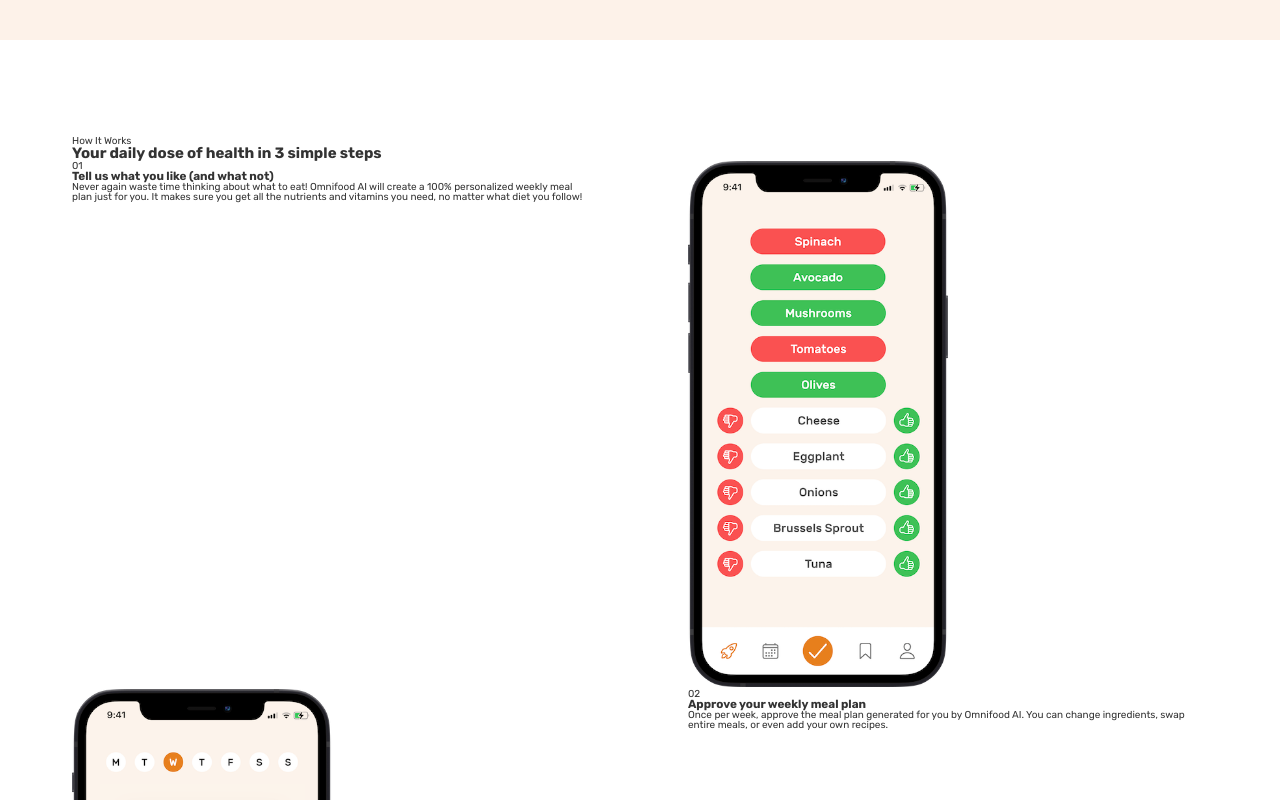
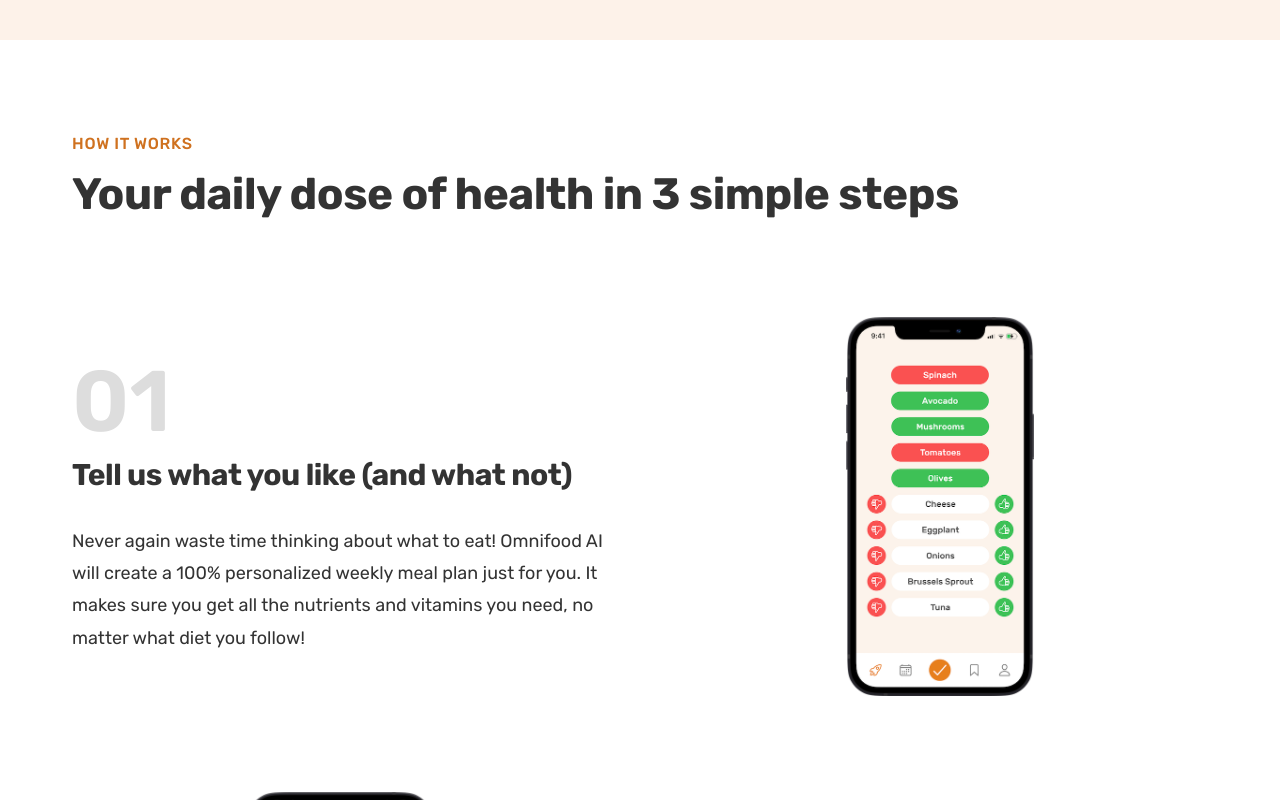
Before and after one commit to VanessaKasminoff/Omnifood, a React (Vite) app: page / in a window 1280 px wide. Shown: the part 720-1520 px from the top of the page. Built offline with nearby package versions, Linux system fonts and the light colour scheme.

Commit message:
Added styling to how it works section

```diff
--- a/src/App.jsx
+++ b/src/App.jsx
@@ -94,7 +94,7 @@
           />
           <Step
             stepNumber="03"
-            title="Receive meals at convenient time"
+            title="Receive meals at a convenient time"
             description="Best chefs in town will cook your selected meal every day, and we will deliver it to your door whenever works best for you. You can change delivery schedule and address daily!"
             imgSrc={appImg3}
             imgAlt="An iPhone app screen with personalized meal prep"
--- a/src/assets/css/App.css
+++ b/src/assets/css/App.css
@@ -258,17 +258,68 @@
   margin: 0 auto;
 }
 
+.how-subheading {
+  display: block;
+  font-size: 1.6rem;
+  font-weight: 500;
+  color: #cf711f;
+  text-transform: uppercase;
+  margin-bottom: 1.6rem;
+  letter-spacing: 0.75px;
+}
+
+.heading-secondary {
+  font-weight: 700;
+  font-size: 4.4rem;
+  color: #333;
+  letter-spacing: -0.5px;
+  line-height: 1.2;
+  margin-bottom: 9.6rem;
+}
+
 .grid {
   display: grid;
-  gap: 9.6rem;
+  column-gap: 6.4rem;
 }
 
 .grid--2-cols {
   grid-template-columns: repeat(2, 1fr);
 }
 
+.grid--center-margin {
+  margin-bottom: 9.6rem;
+  align-items: center;
+}
+
+.step-number {
+  font-size: 8.6rem;
+  font-weight: 600;
+  color: #ddd;
+  margin-bottom: 1.2rem;
+}
+
+.heading-tertiary {
+  font-weight: 700;
+  color: #333;
+  letter-spacing: -0.5px;
+  font-size: 3rem;
+  line-height: 1.2;
+  margin-bottom: 3.2rem;
+}
+
+.step-description {
+  font-size: 1.8rem;
+  line-height: 1.8;
+}
+
+.step-img-box {
+  display: flex;
+  align-items: center;
+  justify-content: center;
+}
+
 .step-img {
-  width: 50%;
+  width: 35%;
 }
 
 .reverse {
--- a/src/components/Step.jsx
+++ b/src/components/Step.jsx
@@ -1,6 +1,6 @@
 const Step = ({ stepNumber, title, description, imgSrc, imgAlt, reverseOrder }) => {
   return (
-    <div className="container grid grid--2-cols">
+    <div className="container grid grid--2-cols grid--center-margin">
       <div className="step-text-box">
         <p className="step-number">{stepNumber}</p>
         <h3 className="heading-tertiary">{title}</h3>
```
